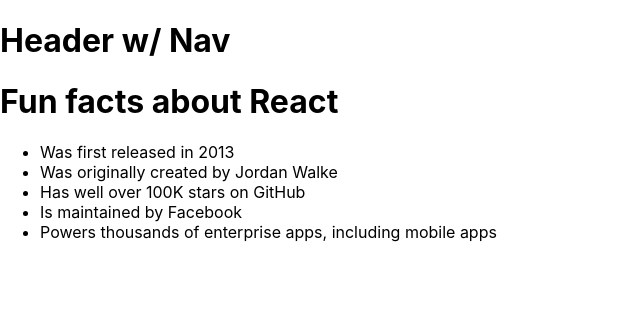
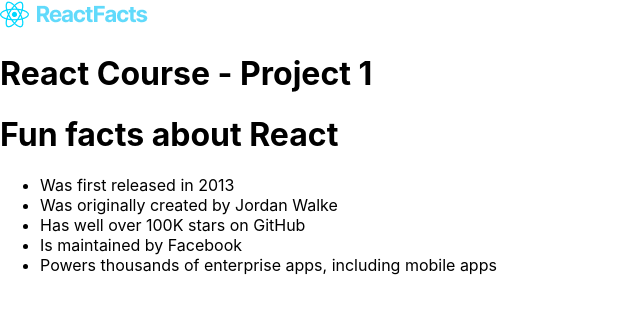
Before and after one commit to ciandevelops/react-facts, a React (Create React App) app: page / in a window 1280 px wide. Shown: the top 314 px of the page, without its empty margins (0-640 px from the left). Built offline with nearby package versions, Linux system fonts and the light colour scheme.

Commit message:
elements added to page

```diff
--- a/src/components/Header.js
+++ b/src/components/Header.js
@@ -1,7 +1,15 @@
+import reactLogo from "../images/logo.png";
+
 const Header = () => {
   return (
     <div>
-      <h1>Header w/ Nav</h1>
+      <div>
+        <img src={reactLogo} alt="logo" />
+      </div>
+
+      <div>
+        <h1>React Course - Project 1</h1>
+      </div>
     </div>
   );
 };
```
Also changed, not shown: src/images/logo.png (added).
